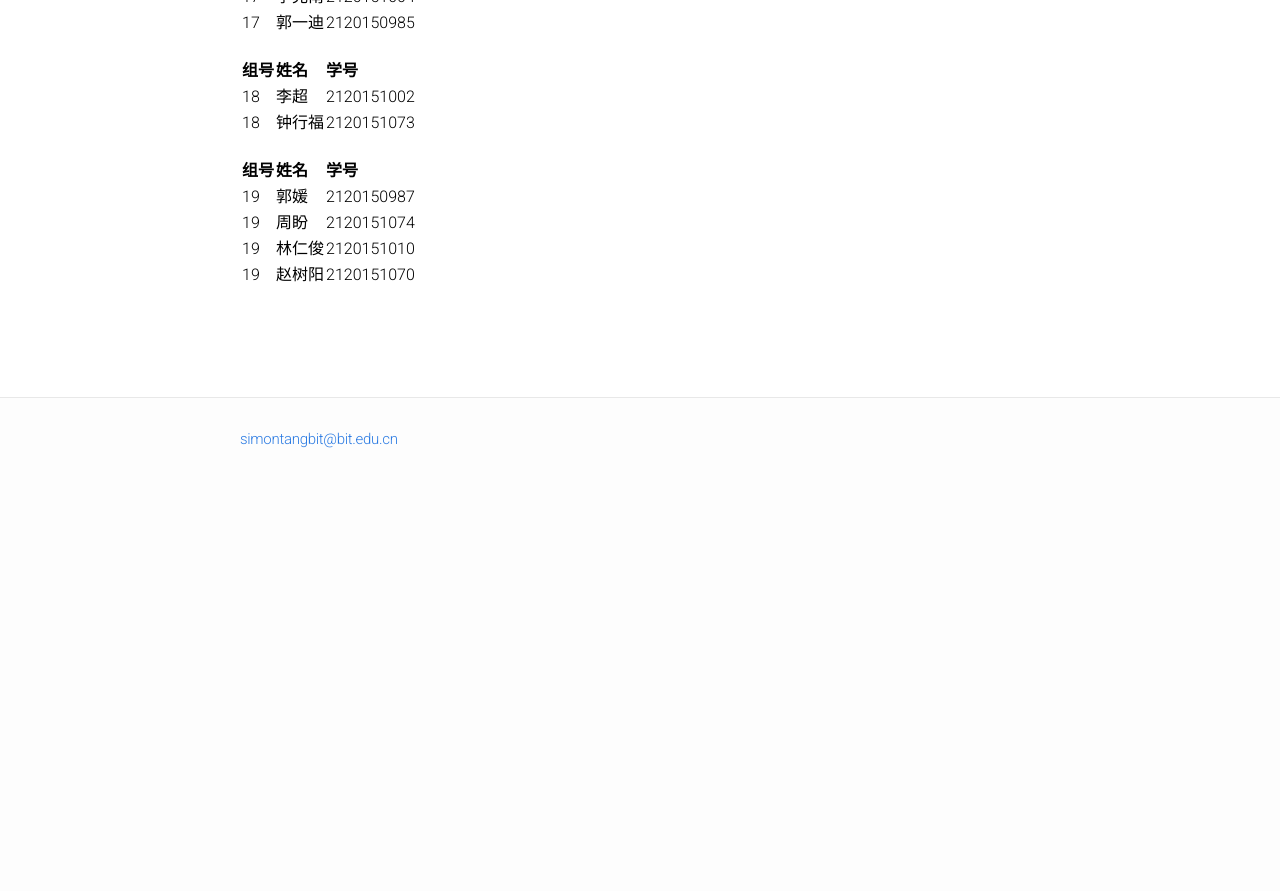
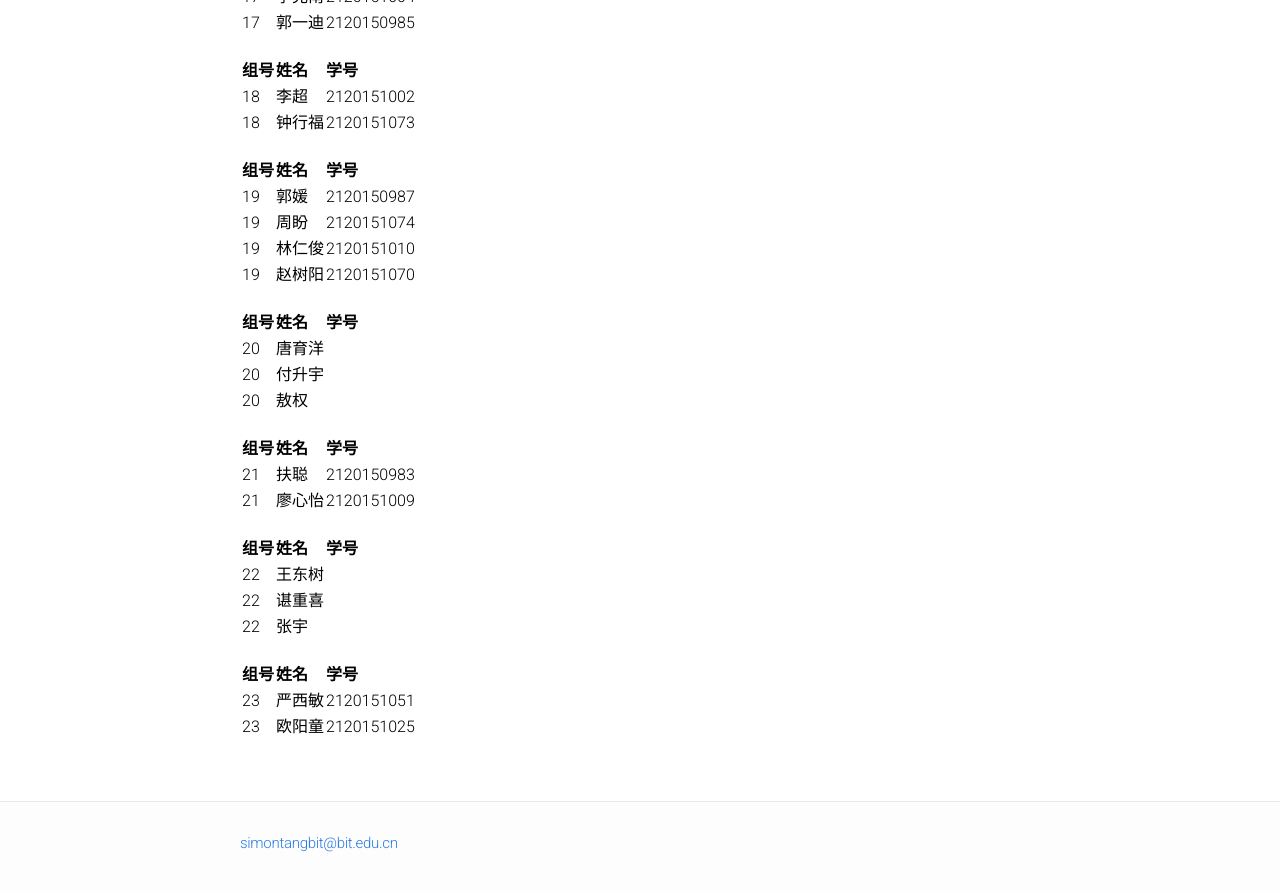
Before and after one commit to BITDM/bitdm.github.io, a Jekyll site: the page built from 2016/groups.md, in a window 1280 px wide and 900 px high, scrolled down 2564 px. Shown: the top 891 px of the window. Built offline with Jekyll 4.4.1, drawn with Linux system fonts in a browser that asks for light colours; before the commit the page ends 3060 px from its top, so only the background shows below that.

Commit message:
Add groups

```diff
--- a/2016/groups.md
+++ b/2016/groups.md
@@ -131,4 +131,24 @@ permalink: /2016/groups/
 |19|赵树阳 |2120151070|
 
 
-||||
+|组号|姓名|学号|
+|:-------------|:-------------|:-----|
+|20|唐育洋||
+|20|付升宇||
+|20|敖权||
+
+|组号|姓名|学号|
+|:-------------|:-------------|:-----|
+|21|扶聪|2120150983|
+|21|廖心怡|2120151009|
+
+|组号|姓名|学号|
+|:-------------|:-------------|:-----|
+|22|王东树||
+|22|谌重喜||
+|22|张宇||
+
+|组号|姓名|学号|
+|:-------------|:-------------|:-----|
+|23|严西敏|2120151051|
+|23|欧阳童|2120151025|
```
